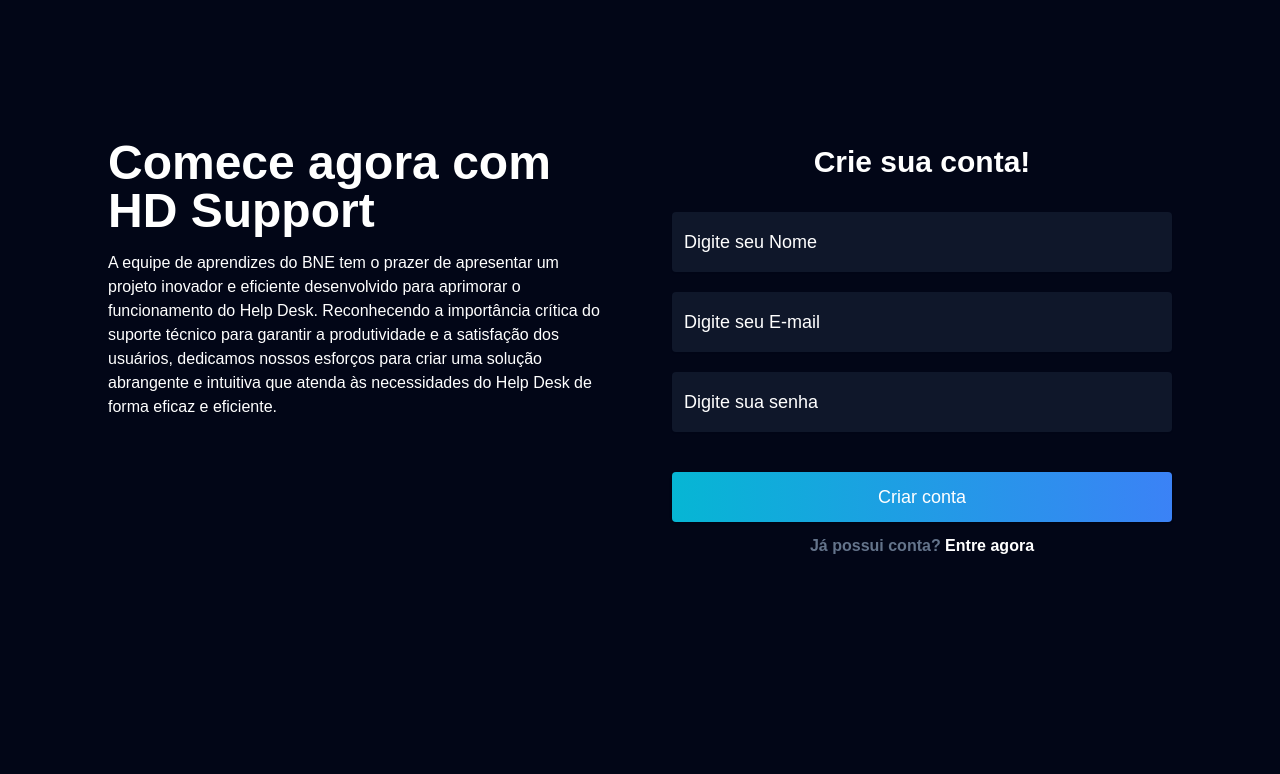
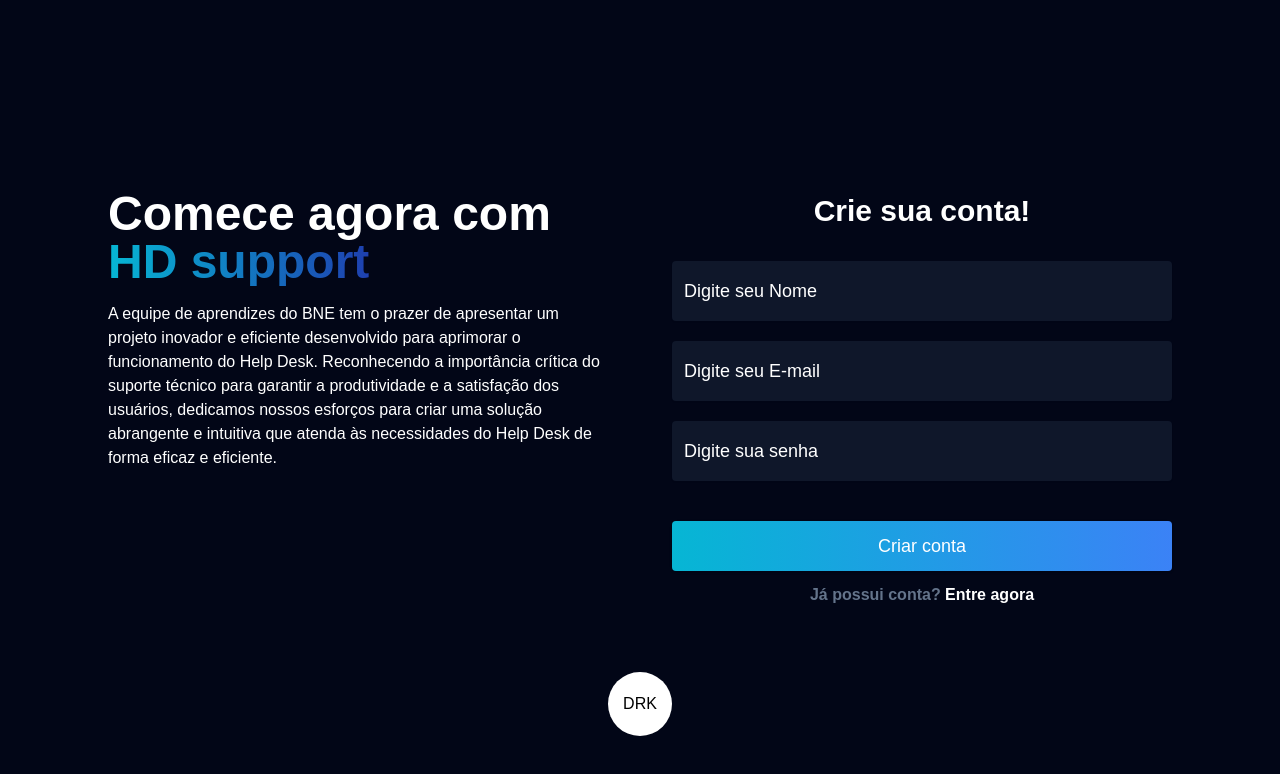
Before and after one commit to gugsinwork/HD_SUPPORT_NEXT_JS, a Next.js app in the folder my-app/: page /register in a window 1280 px wide. Shown: the top 774 px of the page. Built offline with nearby package versions, Linux system fonts and the light colour scheme.

Commit message:
CHANGE: temas light e dark.

```diff
--- a/my-app/src/app/login/page.tsx
+++ b/my-app/src/app/login/page.tsx
@@ -1,4 +1,4 @@
-import LoginForm from "@/components/loginform";
+import LoginForm from "@/components/ui/loginform";
 
 export default function Login(){
     return(
--- a/my-app/src/app/register/page.tsx
+++ b/my-app/src/app/register/page.tsx
@@ -1,4 +1,4 @@
-import RegisterForm from "@/components/registerform";
+import RegisterForm from "@/components/ui/registerform";
 
 export default function Register(){
     return(
--- a/my-app/src/components/loginform.tsx
+++ /dev/null
@@ -1,33 +0,0 @@
-
-import { Input } from "@/components/ui/input"
-import { Button } from "./ui/button"
-import Link from "next/link"
-
-
-export default function LoginForm(){
-    return(
-        <div className="flex flex-col justify-center items-center mt-36">
-
-                <div className="text-white text-center text-3xl font-bold mb-3">
-
-                    Login to Help Desk
-                </div>
-
-            <form action="">
-                <div>
-                    <Input placeholder="Digite seu E-mail" className="text-white w-[500px] rounded h-[60px] mt-5 bg-slate-900 text-lg border-none"/>
-                </div>
-
-                <div>
-                <Input placeholder="Digite sua senha" className="text-white w-[500px] rounded h-[60px] mt-5 bg-slate-900 border-none text-lg" />
-                </div>
-
-                <Button className="bg-gradient-to-r from-cyan-500 to-blue-500 text-white rounded text-lg w-[500px] h-[50px] mt-10 hover:from-blue-500 hover:via-sky-400 hover:to-cyan-500 ">Entrar</Button>
-
-                <div className="text-white text-center mt-3">
-                 <span className="text-slate-500 font-bold">  Não possui conta?  <Link href="/register" className="text-white font-bold">Crie uma!</Link></span>
-                </div>
-            </form>
-        </div>
-    )
-}
--- a/my-app/src/components/registerform.tsx
+++ /dev/null
@@ -1,60 +0,0 @@
-import { Input } from "@/components/ui/input";
-import { Button } from "./ui/button";
-import Link from "next/link";
-import { Checkbox } from "./ui/checkbox";
-
-export default function RegisterForm() {
-  return (
-    <div className="flex justify-center items-center ">
-      <div className="text-white mr-16">
-        <h1 className="font-bold text-5xl w-[500px]">Comece agora com HD Support</h1>
-        <p className="w-[500px] mt-4">A equipe de aprendizes do BNE tem o prazer de apresentar um projeto inovador e eficiente desenvolvido para aprimorar o funcionamento do Help Desk. Reconhecendo a importância crítica do suporte técnico para garantir a produtividade e a satisfação dos usuários, dedicamos nossos esforços para criar uma solução abrangente e intuitiva que atenda às necessidades do Help Desk de forma eficaz e eficiente.</p>
-      </div>
-
-      <div className="flex flex-col justify-center items-center mt-36">
-        <div className="text-white text-center text-3xl font-bold mb-3">
-          Crie sua conta!
-        </div>
-
-        <form action="">
-            <div>
-            <Input
-              placeholder="Digite seu Nome"
-              className="text-white w-[500px] rounded h-[60px] mt-5 bg-slate-900 text-lg border-none"
-            />
-          </div>
-
-          <div>
-            <Input
-              placeholder="Digite seu E-mail"
-              className="text-white w-[500px] rounded h-[60px] mt-5 bg-slate-900 text-lg border-none"
-            />
-          </div>
-
-          <div>
-            <Input
-            type="password"
-              placeholder="Digite sua senha"
-              className="text-white w-[500px] rounded h-[60px] mt-5 bg-slate-900 border-none text-lg"
-            />
-          </div>
-
-
-
-          <Button className="bg-gradient-to-r from-cyan-500 to-blue-500 text-white rounded text-lg w-[500px] h-[50px] mt-10 hover:from-blue-500 hover:via-sky-400 hover:to-cyan-500 ">
-            Criar conta
-          </Button>
-
-          <div className="text-white text-center mt-3">
-            <span className="text-slate-500 font-bold">
-              Já possui conta? {" "}
-              <Link href="/login" className="text-white font-bold">
-                Entre agora
-              </Link>
-            </span>
-          </div>
-        </form>
-      </div>
-    </div>
-  );
-}
--- a/my-app/src/components/ui/content.tsx
+++ b/my-app/src/components/ui/content.tsx
@@ -4,7 +4,7 @@ export default function Content(){
         <div className="flex justify-around items-center flex-wrap max-w-[95%]">
           <div className="flex items-center justify-around flex-col max-w-[50%]">
             <h1 className="text-slate-50 text-[48px] w-[100%] font-black">
-            <span className="text-cyan-400 p-[10px] rounded-[20px] solid contrast-200 bg-gray-950">Welcome to</span> Help Desk, Simplificando o Gerenciamento de Recursos Empresariais
+            <span className="p-[10px] rounded-[20px] solid contrast-200 bg-gray-950"><span className="bg-gradient-to-r from-cyan-500 to-blue-800 inline-block text-transparent bg-clip-text ">Welcome to</span></span> Help Desk, Simplificando o Gerenciamento de Recursos Empresariais
             </h1>
             <h1 className="text-[15px] rounded-br-[20px] rounded-l-[20px] solid contrast-200 p-[20px] relative right-[5px] bg-gray-950 text-slate-200  w-[100%]">
             Mantenha controle total sobre todos os funcionários da Employer. Do inventário à manutenção, o Help Desk permite que você acompanhe e gerencie cada dispositivo de forma eficiente.
--- /dev/null
+++ b/my-app/src/components/ui/loginform.tsx
@@ -0,0 +1,58 @@
+"use client"
+import { Input } from "@/components/ui/input";
+import { Button } from "@/components/ui/button";
+import Link from "next/link";
+import { useState } from "react";
+
+export default function LoginForm() {
+    const [darkMode, setDarkMode] = useState(false);
+
+    const toggleDarkMode = () => {
+        setDarkMode(!darkMode);
+    }
+
+
+  return (
+    <div className={`${darkMode && "dark"}`}>
+      <div className="flex flex-col min-h-screen dark:bg-neutral-100 justify-center items-center">
+        <div className="text-white text-center dark:text-black text-3xl font-bold mb-3">
+          Login to Help Desk
+        </div>
+
+        <form action="">
+          <div>
+            <Input
+              placeholder="Digite seu E-mail"
+              className="dark:bg-slate-300 dark:text-black text-white w-[500px] rounded h-[60px] mt-5 bg-slate-900 text-lg border-none"
+            />
+          </div>
+
+          <div>
+            <Input
+              placeholder="Digite sua senha"
+              className="dark:bg-slate-300 dark:text-black text-white w-[500px] rounded h-[60px] mt-5 bg-slate-900 text-lg border-none"
+            />
+          </div>
+
+          <Button
+            className="dark:bg-gradient-to-r dark:from-black dark:to-black  bg-gradient-to-r from-cyan-500 to-blue-500 text-white rounded text-lg w-[500px] h-[50px] mt-10 hover:from-blue-500 hover:via-sky-400 hover:to-cyan-500"
+          >
+            Entrar
+          </Button>
+
+          <div className="text-white text-center mt-3">
+            <span className="text-slate-500 font-bold">
+              Não possui conta?{" "}
+              <Link href="/register" className="dark:text-black text-white font-bold">
+                Crie uma!
+              </Link>
+            </span>
+          </div>
+        </form>
+      </div>
+      <button onClick={toggleDarkMode} className="absolute w-16 h-16 bottom-16 right-26 bg-white text-dark dark:text-white dark:bg-neutral-900 rounded-full">
+        {darkMode ? "LHT" : "DRK"}
+      </button>
+    </div>
+  );
+}
--- /dev/null
+++ b/my-app/src/components/ui/registerform.tsx
@@ -0,0 +1,73 @@
+'use client'
+import { Input } from "@/components/ui/input";
+import { Button } from "./button";
+import Link from "next/link";
+import { Checkbox } from "./checkbox";
+import { useState } from "react";
+
+
+export default function LoginForm() {
+  const [darkMode, setDarkMode] = useState(false);
+
+  const toggleDarkMode = () => {
+      setDarkMode(!darkMode);
+  }
+  return (
+    <div className={`${darkMode && "dark"}`}>
+      <div className=" min-h-screen dark:bg-neutral-100 flex justify-center items-center flex-row flex-wrap-reverse ">
+      <div className="text-white mr-16 mb-[140px]">
+        <h1 className="font-bold text-5xl w-[500px] dark:text-black ">Comece agora com <span className="bg-gradient-to-r from-cyan-500 to-blue-800 inline-block text-transparent bg-clip-text">HD support</span></h1>
+        <p className="w-[500px] mt-4 dark:text-black">A equipe de aprendizes do BNE tem o prazer de apresentar um projeto inovador e eficiente desenvolvido para aprimorar o funcionamento do Help Desk. Reconhecendo a importância crítica do suporte técnico para garantir a produtividade e a satisfação dos usuários, dedicamos nossos esforços para criar uma solução abrangente e intuitiva que atenda às necessidades do Help Desk de forma eficaz e eficiente.</p>
+      </div>
+
+      <div className="flex flex-col justify-center items-center">
+        <div className="text-white text-center text-3xl font-bold mb-3 dark:text-black">
+          Crie sua conta!
+        </div>
+
+        <form action="">
+            <div>
+            <Input
+              placeholder="Digite seu Nome"
+              className="text-white w-[500px] rounded h-[60px] mt-5 bg-slate-900 text-lg border-none dark:bg-slate-300 dark:text-black"
+            />
+          </div>
+
+          <div>
+            <Input
+              placeholder="Digite seu E-mail"
+              className="text-white w-[500px] rounded h-[60px] mt-5 bg-slate-900 text-lg border-none dark:bg-slate-300 dark:text-black"
+            />
+          </div>
+
+          <div>
+            <Input
+            type="password"
+              placeholder="Digite sua senha"
+              className="text-white w-[500px] rounded h-[60px] mt-5 bg-slate-900 border-none text-lg dark:bg-slate-300 dark:text-black"
+            />
+          </div>
+
+
+
+          <Button className="dark:bg-gradient-to-r dark:from-black dark:to-black bg-gradient-to-r from-cyan-500 to-blue-500 text-white rounded text-lg w-[500px] h-[50px] mt-10 hover:from-blue-500 hover:via-sky-400 hover:to-cyan-500 ">
+            Criar conta
+          </Button>
+
+          <div className="text-white text-center mt-3">
+            <span className="text-slate-500 font-bold">
+              Já possui conta? {" "}
+              <Link href="/login" className="text-white font-bold dark:text-black">
+                Entre agora
+              </Link>
+            </span>
+          </div>
+        </form>
+      </div>
+      <button onClick={toggleDarkMode} className="absolute w-16 h-16 bottom-16 right-26 bg-white text-dark dark:text-white dark:bg-neutral-900 rounded-full">
+        {darkMode ? "LHT" : "DRK"}
+      </button>
+    </div>
+    </div>
+  );
+}
```
